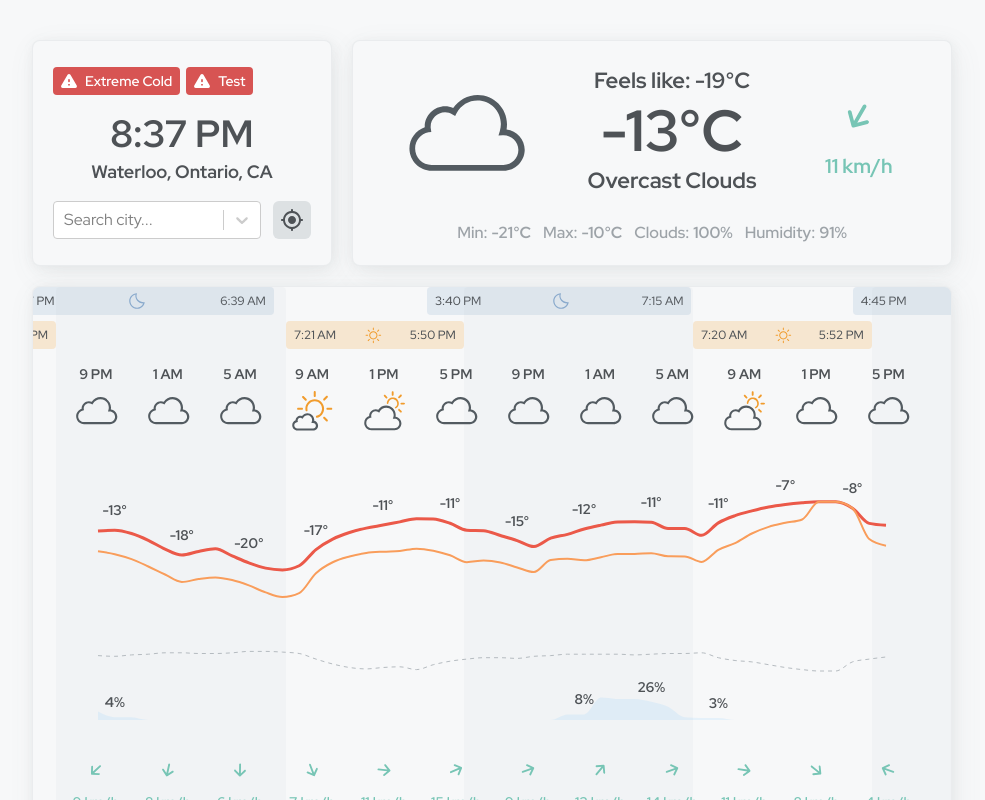
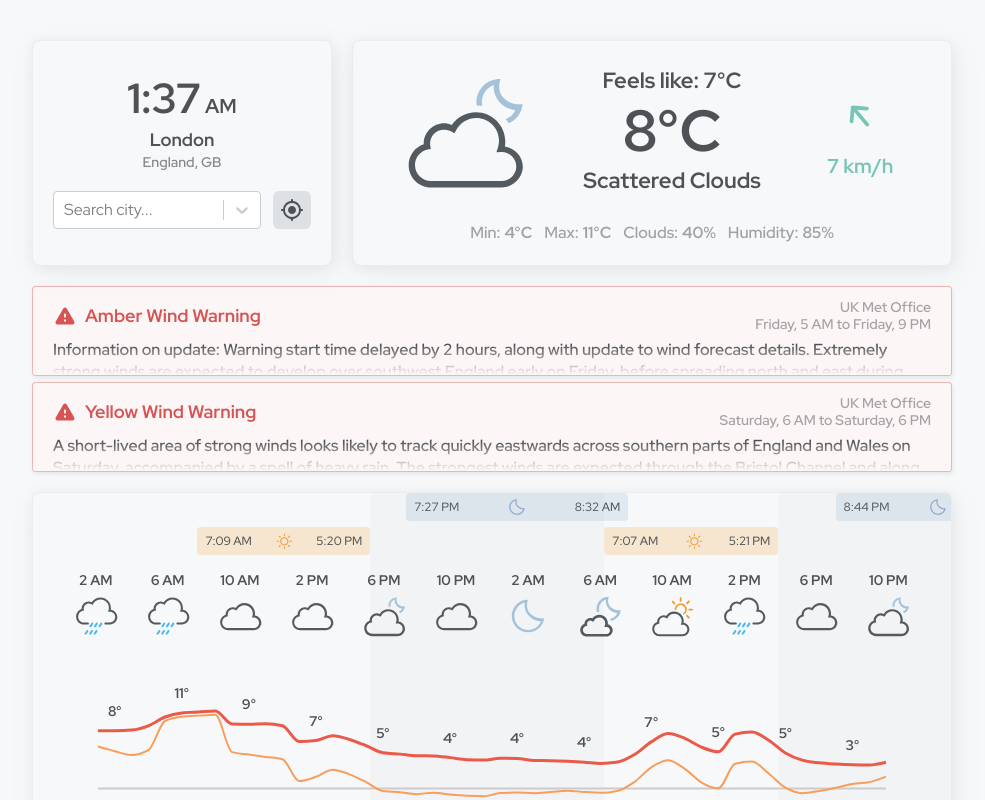
Before and after one commit to updownupdown/weather, a React (Create React App) app in the folder frontend/: page / in a window 1280 px wide. Shown: the top 800 px of the page, without its empty margins (148-1133 px from the left). Built offline with nearby package versions, Linux system fonts and the light colour scheme.

Commit message:
Fix cities selection behaviour

```diff
--- a/frontend/src/App.tsx
+++ b/frontend/src/App.tsx
@@ -10,6 +10,7 @@ import { Box } from "./components/Panels/Box";
 
 function App() {
   const [dataLoaded, setDataLoaded] = useState(false);
+  const [isLoading, setIsLoading] = useState(true);
 
   const [selectedCity, setSelectedCity] = useState<
     LocationResultsProps | undefined
@@ -22,15 +23,8 @@ function App() {
       <div className="layout">
         <div className="layout__top">
           <div className="layout__top__location">
-            <Box layout="location">
+            <Box layout="location" allowOverflow>
               <div className="location">
-                {weatherData.alerts && (
-                  <Alerts
-                    alerts={weatherData.alerts}
-                    timezone={weatherData.timezone}
-                  />
-                )}
-
                 <Location city={selectedCity} data={weatherData} />
 
                 <Search
@@ -38,23 +32,39 @@ function App() {
                   setSelectedCity={setSelectedCity}
                   setWeatherData={setWeatherData}
                   setDataLoaded={setDataLoaded}
+                  setIsLoading={setIsLoading}
                 />
               </div>
             </Box>
           </div>
-          <div className="layout__top__current">
-            <Box layout="current">
-              <Current city={selectedCity} data={weatherData} />
-            </Box>
-          </div>
+
+          {dataLoaded && (
+            <div className="layout__top__current">
+              <Box layout="current">
+                <Current city={selectedCity} data={weatherData} />
+              </Box>
+            </div>
+          )}
         </div>
 
-        <Box layout="hourly">
-          <Hourly data={weatherData} />
-        </Box>
-        <Box layout="daily">
-          <Daily data={weatherData} />
-        </Box>
+        {dataLoaded && (
+          <>
+            {weatherData.alerts && (
+              <Alerts
+                alerts={weatherData.alerts}
+                timezone={weatherData.timezone}
+              />
+            )}
+
+            <Box layout="hourly">
+              <Hourly data={weatherData} />
+            </Box>
+
+            <Box layout="daily">
+              <Daily data={weatherData} />
+            </Box>
+          </>
+        )}
       </div>
     </div>
   );
--- a/frontend/src/components/Panels/Box.scss
+++ b/frontend/src/components/Panels/Box.scss
@@ -6,7 +6,6 @@
   gap: 30px;
   width: 100%;
   height: 100%;
-  overflow-x: auto;
 
   background: var(--K100);
   border: 1px solid rgba(var(--K200-rgb), 0.5);
@@ -17,4 +16,8 @@
   @media #{$query-min-md} {
     border-radius: 8px;
   }
+
+  &:not(.box--allow-overflow) {
+    overflow-x: auto;
+  }
 }
--- a/frontend/src/components/Panels/Box.tsx
+++ b/frontend/src/components/Panels/Box.tsx
@@ -5,9 +5,18 @@ import "./Box.scss";
 interface BoxProps {
   children: React.ReactNode;
   layout?: string;
+  allowOverflow?: boolean;
 }
-export const Box = ({ children, layout }: BoxProps) => {
+export const Box = ({ children, layout, allowOverflow }: BoxProps) => {
   return (
-    <div className={clsx("box", layout && "box--" + layout)}>{children}</div>
+    <div
+      className={clsx(
+        "box",
+        layout && "box--" + layout,
+        allowOverflow && "box--allow-overflow"
+      )}
+    >
+      {children}
+    </div>
   );
 };
--- a/frontend/src/components/Top/Location.scss
+++ b/frontend/src/components/Top/Location.scss
@@ -16,13 +16,34 @@
     flex: 1;
 
     &__name {
-      font-size: 18px;
-      font-weight: 700;
+      display: flex;
+      flex-direction: column;
+      gap: 4px;
+
+      text-align: center;
+      line-height: 1.2;
+
+      .city {
+        font-size: 18px;
+        font-weight: 700;
+      }
+      .state-country {
+        font-size: 14px;
+        font-weight: 600;
+        color: var(--K600);
+      }
     }
 
     &__time {
-      font-size: 38px;
       font-weight: 700;
+
+      .time-numbers {
+        margin-right: 4px;
+        font-size: 42px;
+      }
+      .time-period {
+        font-size: 20px;
+      }
     }
   }
 }
--- a/frontend/src/components/Top/Location.tsx
+++ b/frontend/src/components/Top/Location.tsx
@@ -1,5 +1,4 @@
-import React from "react";
-import { formatCityName } from "../../utils/utils";
+import React, { useEffect, useState } from "react";
 import {
   LocationResultsProps,
   OneCallAPIProps,
@@ -12,23 +11,54 @@ interface Props {
 }
 
 export const Location = ({ data, city }: Props) => {
-  if (city === undefined || data === undefined) {
-    return <div>Loading...</div>;
-  }
+  const locationName = () => {
+    if (city === undefined) {
+      return "Search for a location to get started:";
+    } else {
+      return (
+        <>
+          <span className="city">{city.name}</span>
+          <span className="state-country">
+            {city.state && <span className="state">{city.state}, </span>}
+            <span className="country">{city.country}</span>
+          </span>
+        </>
+      );
+    }
+  };
 
-  const locationName = formatCityName(city);
-  const timezone = data.timezone;
+  const [time, setTime] = useState(new Date());
 
-  let localTime = new Date().toLocaleString("en-US", {
-    timeZone: timezone,
-    hour: "numeric",
-    minute: "numeric",
-  });
+  useEffect(() => {
+    const interval = setInterval(() => setTime(new Date()), 1000);
+    return () => {
+      clearInterval(interval);
+    };
+  }, []);
+
+  const locationTime = () => {
+    const timezone = data === undefined ? undefined : data.timezone;
+
+    const currentTime = time.toLocaleString("en-US", {
+      timeZone: timezone,
+      hour: "numeric",
+      minute: "numeric",
+    });
+
+    const timeParts = currentTime.split(" ");
+
+    return (
+      <>
+        <span className="time-numbers">{timeParts[0]}</span>
+        <span className="time-period">{timeParts[1]}</span>
+      </>
+    );
+  };
 
   return (
     <div className="location__info">
-      <span className="location__info__time">{localTime}</span>
-      <span className="location__info__name">{locationName}</span>
+      <span className="location__info__time">{locationTime()}</span>
+      <span className="location__info__name">{locationName()}</span>
     </div>
   );
 };
--- a/frontend/src/components/Top/Search.scss
+++ b/frontend/src/components/Top/Search.scss
@@ -1,10 +1,22 @@
 .search {
   display: flex;
-  flex-direction: row;
+  flex-direction: column;
   align-items: center;
   gap: 12px;
 
-  .loc-search {
-    flex: 1;
+  .search-fields {
+    display: flex;
+    gap: 12px;
+    width: 100%;
+
+    .loc-search {
+      flex: 1;
+    }
+  }
+
+  .last-fetched {
+    font-size: 13px;
+    font-weight: 500;
+    color: var(--K500);
   }
 }
--- a/frontend/src/components/Top/Search.tsx
+++ b/frontend/src/components/Top/Search.tsx
@@ -2,15 +2,20 @@ import React, { useState, useEffect } from "react";
 import { Geolocate } from "../Icons/Geolocate";
 import AsyncSelect from "react-select/async";
 import {
-  CitiesOption,
   LocationResultsProps,
   OneCallAPIProps,
 } from "../../utils/OpenWeatherMap";
 import { cachedWaterloo } from "../../cache/cachedWaterloo";
 import { cachedCities } from "../../cache/cachedCities";
 import { cachedLondon } from "../../cache/cachedLondon";
-import { formatCityName } from "../../utils/utils";
 import "./Search.scss";
+import {
+  addCityToStorage,
+  convertCitiesToOptions,
+  generateDefaultOptions,
+  getSavedCities,
+  LastFetchedTime,
+} from "./search-utils";
 const debounce = require("lodash/debounce");
 
 interface Props {
@@ -18,6 +23,7 @@ interface Props {
   setWeatherData: (data: OneCallAPIProps) => void;
   setSelectedCity: (city: LocationResultsProps) => void;
   setDataLoaded: (loaded: boolean) => void;
+  setIsLoading: (loaded: boolean) => void;
 }
 
 export const Search = ({
@@ -25,17 +31,16 @@ export const Search = ({
   setWeatherData,
   setSelectedCity,
   setDataLoaded,
+  setIsLoading,
 }: Props) => {
-  const loadData = true;
   const useCachedData = true;
-
-  const cachedData = cachedWaterloo;
-
-  const citiesStorageKey = "citiesList";
+  const cachedData = cachedLondon;
+  const cachedCityNum = 1;
 
   const [fetchedCities, setFetchedCities] = useState<
     LocationResultsProps[] | undefined
   >(undefined);
+  const [lastFetched, setLastFetched] = useState<Date | undefined>(undefined);
 
   // geolocate - browser lat/lon
   function geolocateFromBrowser() {
@@ -46,8 +51,10 @@ export const Search = ({
       if (lat && lon) {
         fetch(`/reverse-geocode/lat/${lat}/lon/${lon}`)
           .then((res) => res.json())
-          .then((data) => {
-            setFetchedCities(data);
+          .then((cities) => {
+            setSelectedCity(cities[0]);
+            addCityToStorage(cities[0]);
+            setOptionsFromStorage();
           });
       }
     });
@@ -62,91 +69,84 @@ export const Search = ({
         callback(convertCitiesToOptions(cities));
       });
   };
+  const loadSuggestions = debounce(_loadSuggestions, 1000);
+
+  // fetch weather data
+  function fetchWeatherData(selectedCity: LocationResultsProps) {
+    fetch(`/weather/lat/${selectedCity.lat}/lon/${selectedCity.lon}`)
+      .then((res) => res.json())
+      .then((data) => {
+        setWeatherData(data);
+        setDataLoaded(true);
+        setIsLoading(false);
+        setLastFetched(new Date());
+      });
+  }
 
   // fetch weather data when city is selected
   useEffect(() => {
     if (selectedCity === undefined || useCachedData) return;
 
-    fetch(`/weather/lat/${selectedCity.lat}/lon/${selectedCity.lon}`)
-      .then((res) => res.json())
-      .then((data) => {
-        setWeatherData(data);
-        setDataLoaded(true);
-      });
+    // fetch data immediately
+    fetchWeatherData(selectedCity);
+
+    // re-fetch data every fifteen minutes if page has focus
+    const interval = setInterval(() => {
+      if (document.hasFocus()) {
+        fetchWeatherData(selectedCity);
+      }
+    }, 1000 * 60 * 15);
+
+    return () => {
+      clearInterval(interval);
+    };
   }, [selectedCity]);
 
-  const loadSuggestions = debounce(_loadSuggestions, 1000);
+  // select city
+  function selectCity(e: any) {
+    if (e === null || fetchedCities === undefined) return;
 
-  function generateDefaultOptions() {
-    const savedCities = getSavedCities();
+    const city = fetchedCities[e.value];
 
-    if (savedCities.length > 0) {
-      return convertCitiesToOptions(savedCities);
-    } else {
-      return [];
-    }
-  }
-
-  function convertCitiesToOptions(cities: LocationResultsProps[]) {
-    const citiesOptions: CitiesOption[] = [];
-
-    cities.forEach((city: LocationResultsProps, index: number) => {
-      if (city)
-        citiesOptions.push({ value: index, label: formatCityName(city) });
-    });
-
-    return citiesOptions;
-  }
-
-  // select city
-  const selectCity = (e: any) => {
-    if (e !== null && fetchedCities !== undefined) {
-      const newCity = fetchedCities[e.value];
-
-      setSelectedCity(newCity);
-
-      let citiesToStore = getSavedCities();
-      citiesToStore.unshift(newCity);
-      citiesToStore = citiesToStore.slice(0, 5);
-
-      localStorage.setItem(citiesStorageKey, JSON.stringify(citiesToStore));
-    }
-  };
-
-  function getSavedCities() {
-    const savedCities = localStorage.getItem(citiesStorageKey);
-    return savedCities ? JSON.parse(savedCities) : [];
+    setSelectedCity(city);
+    addCityToStorage(city);
   }
 
   // on init
   useEffect(() => {
-    if (!loadData) return;
     if (useCachedData) {
       setWeatherData(cachedData);
       setDataLoaded(true);
 
       setFetchedCities(cachedCities);
-      setSelectedCity(cachedCities[0]);
+      setSelectedCity(cachedCities[cachedCityNum]);
 
       return;
     }
 
+    setOptionsFromStorage(true);
+  }, []);
+
+  function setOptionsFromStorage(loadFirstCity?: true | undefined) {
     const savedCities = getSavedCities();
+    if (savedCities) {
+      setFetchedCities(savedCities);
 
-    if (savedCities.length !== 0) {
-      setFetchedCities(savedCities);
-      setSelectedCity(savedCities[0]);
+      if (loadFirstCity) setSelectedCity(savedCities[0]);
     }
-  }, []);
+  }
 
   return (
     <div className="search">
+      <div className="search-fields">
         <AsyncSelect
           className="loc-search"
           defaultOptions={generateDefaultOptions()}
           onChange={selectCity}
           loadOptions={loadSuggestions}
           placeholder="Search city..."
+          blurInputOnSelect
+          onBlur={() => setOptionsFromStorage()}
         />
 
         <button
@@ -158,5 +158,8 @@ export const Search = ({
           <Geolocate />
         </button>
       </div>
+
+      <LastFetchedTime lastFetched={lastFetched} />
+    </div>
   );
 };
--- /dev/null
+++ b/frontend/src/components/Top/search-utils.tsx
@@ -0,0 +1,70 @@
+import React from "react";
+import { CitiesOption, LocationResultsProps } from "../../utils/OpenWeatherMap";
+import { formatCityName } from "../../utils/utils";
+
+export const citiesStorageKey = "citiesList";
+
+interface LastFetchedProps {
+  lastFetched: Date | undefined;
+}
+export const LastFetchedTime = ({ lastFetched }: LastFetchedProps) => {
+  if (lastFetched === undefined) return <></>;
+
+  const fetchTime = lastFetched.toLocaleString("en-US", {
+    hour: "numeric",
+    minute: "numeric",
+    second: "numeric",
+  });
+
+  return <span className="last-fetched">Data last fetched: {fetchTime}</span>;
+};
+
+// convert cities from API to select options
+export function convertCitiesToOptions(cities: LocationResultsProps[]) {
+  const citiesOptions: CitiesOption[] = [];
+
+  cities.forEach((city: LocationResultsProps, index: number) => {
+    if (city) citiesOptions.push({ value: index, label: formatCityName(city) });
+  });
+
+  return citiesOptions;
+}
+
+// get cities from local storage
+export function getSavedCities() {
+  const savedCities = localStorage.getItem(citiesStorageKey);
+  return savedCities ? JSON.parse(savedCities) : [];
+}
+
+// generate default options for select
+export function generateDefaultOptions() {
+  const savedCities = getSavedCities();
+
+  if (savedCities.length > 0) {
+    return convertCitiesToOptions(savedCities);
+  } else {
+    return [];
+  }
+}
+
+export function addCityToStorage(newCity: LocationResultsProps) {
+  let citiesToStore = getSavedCities();
+
+  // add new city to top of list of cities to store (only store unique, max 5)
+  citiesToStore.forEach((city: LocationResultsProps, index: number) => {
+    console.log(city);
+
+    if (
+      city.name === newCity.name &&
+      city.state === newCity.state &&
+      city.country === newCity.country
+    ) {
+      citiesToStore.splice(index, 1);
+    }
+  });
+
+  citiesToStore.unshift(newCity);
+  citiesToStore = citiesToStore.slice(0, 5);
+
+  localStorage.setItem(citiesStorageKey, JSON.stringify(citiesToStore));
+}
--- a/frontend/src/components/Weather/Alerts.scss
+++ b/frontend/src/components/Weather/Alerts.scss
@@ -1,35 +1,114 @@
+@import "../../css/media.scss";
+
 .alerts {
   display: flex;
   flex-wrap: wrap;
-
-  // align-items: flex-start;
   gap: 6px;
   width: 100%;
+
+  @media #{$query-max-sm} {
+    padding: 0 20px;
+  }
 }
 
 .alert {
+  position: relative;
   cursor: pointer;
   display: flex;
-  align-items: center;
-  padding: 4px 8px 4px 6px;
+  flex-direction: column;
+  padding: 12px 20px;
   gap: 6px;
 
+  overflow: hidden;
+
   border-radius: 4px;
-  background: var(--status-red);
+  border: 1px solid rgba(var(--status-red-rgb), 0.4);
+  background: var(--alert-background);
+  box-shadow: 1px 2px 4px rgba(var(--K800-rgb), 0.1);
 
-  &__title {
-    font-size: 14px;
-    font-weight: 600;
-    text-transform: capitalize;
-    color: var(--white);
+  @media #{$query-min-sm} {
+    max-height: 90px;
+  }
+  @media #{$query-max-sm} {
+    max-height: 120px;
   }
 
-  svg {
-    width: 20px;
-    height: 20px;
+  &:before {
+    transition: 0.2s ease opacity;
+    content: "";
+    position: absolute;
+    bottom: 0;
+    left: 0;
+    width: 100%;
+    height: 30px;
+    background: linear-gradient(
+      to bottom,
+      rgba(var(--alert-background-rgb), 0),
+      rgba(var(--alert-background-rgb), 1)
+    );
+  }
 
-    path {
-      fill: var(--white);
+  &--expanded {
+    max-height: unset;
+
+    :before {
+      opacity: 0;
     }
   }
+
+  &--not-expanded:hover {
+    &:before {
+      opacity: 0.7;
+    }
+  }
+
+  &__header {
+    display: flex;
+    gap: 8px;
+
+    @media #{$query-min-sm} {
+      align-items: center;
+    }
+    @media #{$query-max-sm} {
+      flex-direction: column;
+    }
+
+    &__title {
+      display: flex;
+      align-items: center;
+      gap: 8px;
+      font-size: 18px;
+      font-weight: 700;
+      text-transform: capitalize;
+      color: var(--status-red);
+
+      svg {
+        flex-shrink: 0;
+        width: 24px;
+        height: 24px;
+
+        path {
+          fill: var(--status-red);
+        }
+      }
+    }
+
+    &__sender-timing {
+      font-size: 14px;
+      font-weight: 600;
+      opacity: 0.5;
+      line-height: 1.2;
+
+      @media #{$query-min-sm} {
+        margin-left: auto;
+        text-align: right;
+      }
+    }
+  }
+
+  &__description {
+    font-size: 16px;
+    font-weight: 600;
+    line-height: 1.4;
+  }
 }
--- a/frontend/src/components/Weather/Alerts.tsx
+++ b/frontend/src/components/Weather/Alerts.tsx
@@ -1,8 +1,9 @@
-import React from "react";
+import React, { useState } from "react";
 import { dtToDate } from "../../utils/utils";
 import { AlertProps } from "../../utils/OpenWeatherMap";
 import { Warning } from "../Icons/Warning";
 import "./Alerts.scss";
+import clsx from "clsx";
 
 interface Props {
   alerts: AlertProps[];
@@ -10,6 +11,8 @@ interface Props {
 }
 
 export const Alerts = ({ alerts, timezone }: Props) => {
+  const [isExpanded, setIsExpanded] = useState(false);
+
   return (
     <div className="alerts">
       {alerts.map((alert: AlertProps) => {
@@ -19,13 +22,27 @@ export const Alerts = ({ alerts, timezone }: Props) => {
           timezone
         )} to ${dtToDate(alert.end, "alert", timezone)}`;
 
-        const tooltip =
-          alert.sender_name + "\n" + timing + "\n" + alert.description;
-
         return (
-          <div key={alert.event} className="alert" title={tooltip}>
-            <Warning />
-            <span className="alert__title">{alert.event}</span>
+          <div
+            key={alert.event}
+            className={clsx(
+              "alert",
+              isExpanded ? "alert--expanded" : "alert--not-expanded"
+            )}
+            onClick={() => setIsExpanded(!isExpanded)}
+          >
+            <div className="alert__header">
+              <span className="alert__header__title">
+                <Warning />
+                {alert.event}
+              </span>
+              <span className="alert__header__sender-timing">
+                {alert.sender_name}
+                <br />
+                {timing}
+              </span>
+            </div>
+            <span className="alert__description">{alert.description}</span>
           </div>
         );
       })}
--- a/frontend/src/css/layout.scss
+++ b/frontend/src/css/layout.scss
@@ -28,16 +28,20 @@
 
   &__top {
     display: flex;
+    justify-content: center;
     gap: $boxGap;
     width: 100%;
 
-    @media #{$query-min-md} {
-      &__location {
+    @media #{$query-max-md} {
+      flex-direction: column;
+    }
+
+    &__location {
+      z-index: 2;
+
+      @media #{$query-min-md} {
         width: 300px;
       }
-    }
-    @media #{$query-max-md} {
-      flex-direction: column;
     }
 
     &__current {
```
Also changed, not shown: frontend/src/cache/cachedCities.tsx (+7 -22 lines), 1 other file (tests, documents, lock files or other folders). Lines whose indentation alone changed are shown as unchanged.
